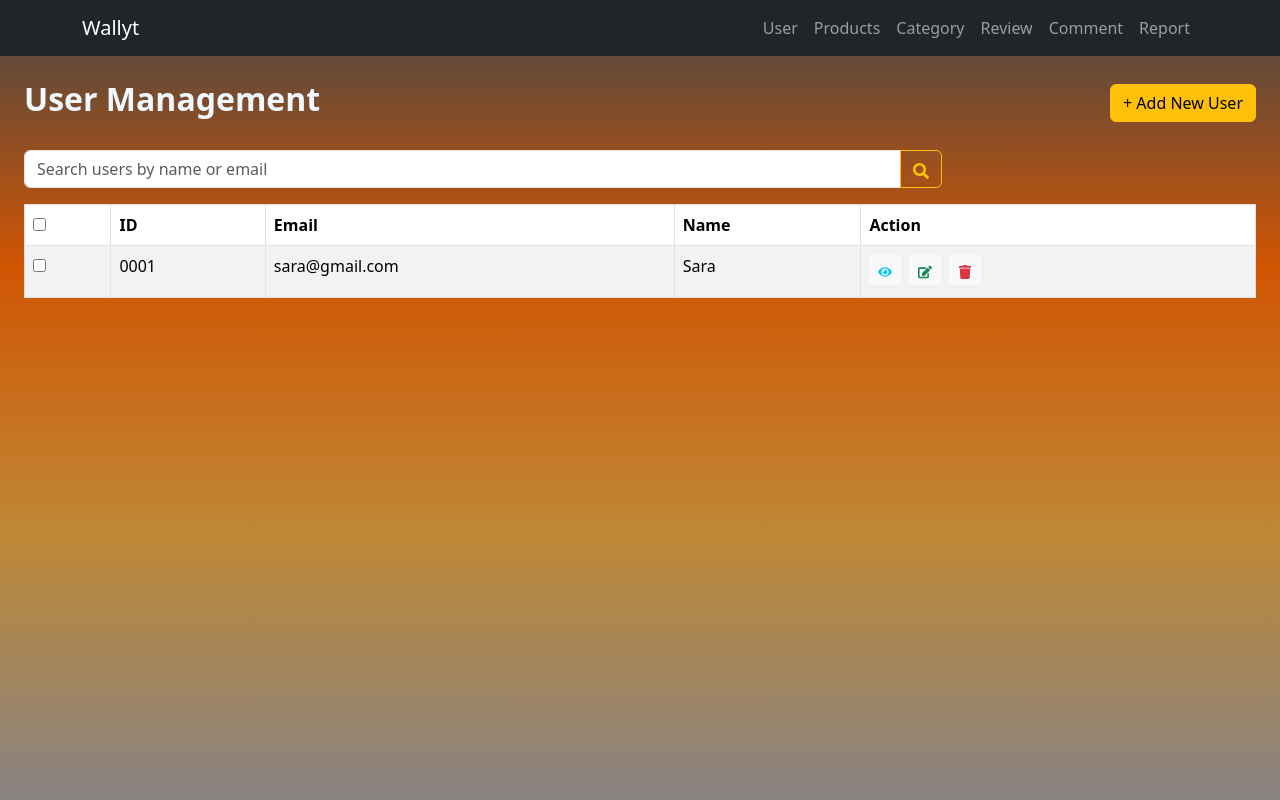
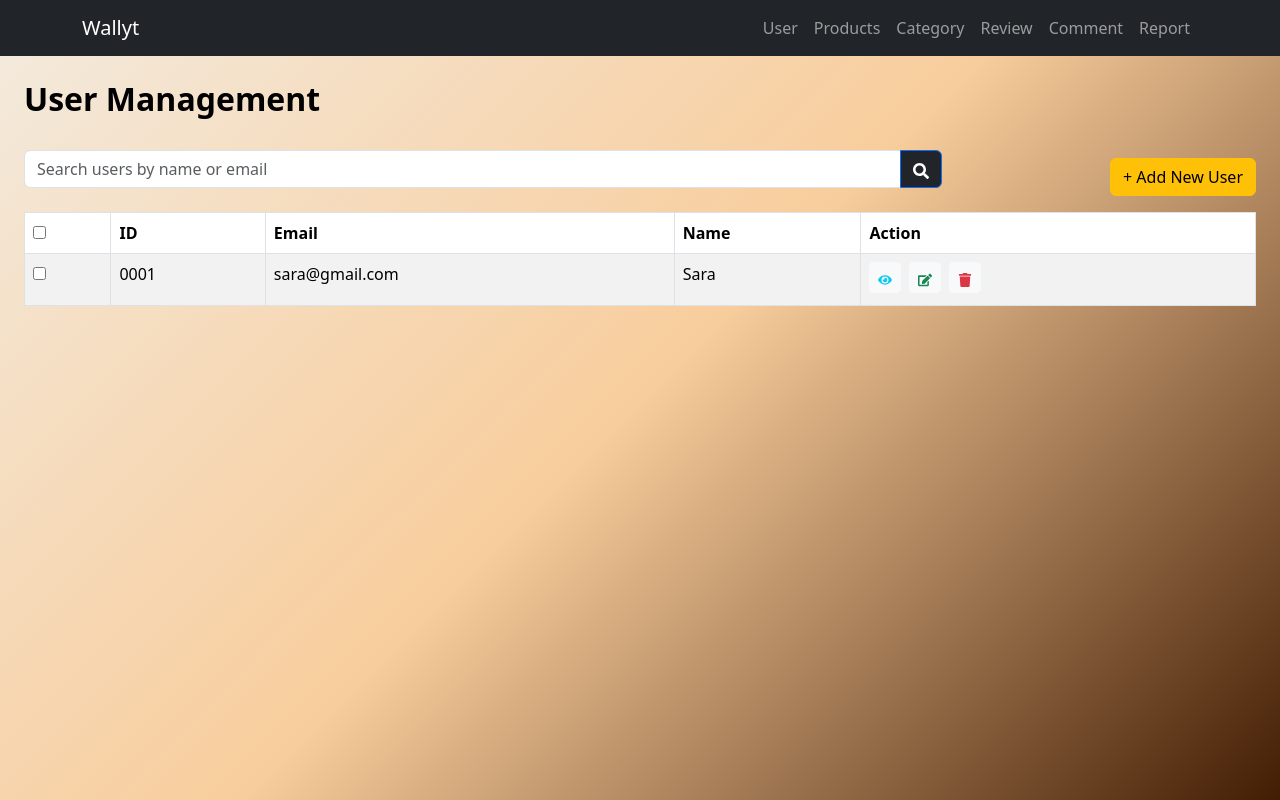
Before and after one commit to saraabdelrhman/admin-wallyt, a React (Create React App) app: page / in a window 1280 px wide. Built offline with nearby package versions, Linux system fonts and the light colour scheme.

Commit message:
changing buttons color

```diff
--- a/src/App.css
+++ b/src/App.css
@@ -1,8 +1,8 @@
 body{
-  background: linear-gradient(to top,rgb(136, 131, 131),rgba(174, 106, 3, 0.8),rgb(209, 85, 3),rgba(0, 0, 0, 0.723));
+  background: linear-gradient(135deg, #f3ebdf, #f3aa5796, #431d03);
   width: 100%;
   height: 100vh;
 }
 h2{
-  color: aliceblue;
+  color: rgb(0, 0, 0);
 }
--- a/src/components/Category.js
+++ b/src/components/Category.js
@@ -15,13 +15,13 @@ const Category = () => {
               aria-label="Search"
               aria-describedby="button-addon2"
             />
-             <Button variant="outline-warning" id="button-addon2">
+           <Button className="bg-dark" id="button-addon2">
               <FaSearch /> {/* Consistent icon usage */}
               <i className="bi bi-search"></i>
             </Button>
           </InputGroup>
         </Col>
-        <Col md={3} className="d-flex justify-content-md-end">
+        <Col md={3} className="d-flex justify-content-md-end mt-2">
        <Link to='/Newcategory'>  <Button className='btn btn-warning' size="md">+ Add New Product</Button></Link>
         </Col>
       </Row>
--- a/src/components/Comment.js
+++ b/src/components/Comment.js
@@ -15,12 +15,12 @@ const Comment = () => {
               aria-label="Search"
               aria-describedby="button-addon2"
             />
-            <Button variant="outline-warning" id="button-addon2">
+              <Button className="bg-dark" id="button-addon2">
               <FaSearch /> {/* Consistent use of FaSearch icon */}
             </Button>
           </InputGroup>
         </Col>
-       <Col md={3} className="d-flex justify-content-md-end">
+       <Col md={3} className="d-flex justify-content-md-end mt-2">
        <Link to='/newcomment'>    <Button variant="warning" size="md">+ Add New Comment</Button></Link>
         </Col>
       </Row>
--- a/src/components/Products.js
+++ b/src/components/Products.js
@@ -15,12 +15,12 @@ const Products = () => {
               aria-label="Search"
               aria-describedby="button-addon2"
             />
-            <Button variant="outline-warning" id="button-addon2">
+            <Button className="bg-dark" id="button-addon2">
               <FaSearch /> {/* Replaced with FaSearch icon for consistency */}
             </Button>
           </InputGroup>
         </Col>
-        <Col md={3} className="d-flex justify-content-md-end">
+        <Col md={3} className="d-flex justify-content-md-end mt-2">
         <Link to='/newproducts'> <Button variant="warning" size="md">+ Add New Product</Button> </Link>
         </Col>
       </Row>
--- a/src/components/Report.js
+++ b/src/components/Report.js
@@ -15,12 +15,12 @@ const Report = () => { // Capitalized component name
               aria-label="Search"
               aria-describedby="button-addon2"
             />
-             <Button variant="outline-warning"  id="button-addon2">
+              <Button className="bg-dark" id="button-addon2">
               <FaSearch /> {/* Consistent icon usage */}
             </Button>
           </InputGroup>
         </Col>
-        <Col md={3} className="d-flex justify-content-md-end">
+        <Col md={3} className="d-flex justify-content-md-end mt-2">
        <Link to='/newreport'>    <Button variant="warning" size="md">+ Add New Report</Button></Link>
         </Col>
       </Row>
--- a/src/components/Review.js
+++ b/src/components/Review.js
@@ -15,12 +15,12 @@ const Review = () => { // Capitalized component name
               aria-label="Search"
               aria-describedby="button-addon2"
             />
-            <Button variant="outline-warning" id="button-addon2">
+             <Button className="bg-dark" id="button-addon2">
               <FaSearch /> {/* Replaced with FaSearch icon for consistency */}
             </Button>
           </InputGroup>
         </Col>
-        <Col md={3} className="d-flex justify-content-md-end">
+        <Col md={3} className="d-flex justify-content-md-end mt-2">
        <Link to='/newreview'>   <Button variant="warning" size="md">+ Add New Review</Button> </Link>
         </Col>
       </Row>
--- a/src/components/User.js
+++ b/src/components/User.js
@@ -10,11 +10,6 @@ const User = () => {
         <Col md={6}>
           <h2 className="fw-bold">User Management</h2>
         </Col>
-        <Col md={6} className="text-md-end">
-          <Link to="/newuser">
-            <Button variant="warning" size="md" className=''>+ Add New User</Button>
-          </Link>
-        </Col>
       </Row>
       <Row className="mb-3">
         <Col md={9}>
@@ -24,11 +19,16 @@ const User = () => {
               aria-label="Search"
               aria-describedby="button-addon2"
             />
-            <Button variant="outline-warning" id="button-addon2">
+            <Button className="bg-dark" id="button-addon2">
               <FaSearch />
             </Button>
           </InputGroup>
         </Col>
+        <Col md={3} className="d-flex justify-content-md-end mt-2">
+        <Link to="/newuser">
+            <Button variant="warning" size="md" className=''>+ Add New User</Button>
+          </Link>
+          </Col >
       </Row>
       <Table responsive="md" striped bordered hover className="user-table">
         <thead className="bg-light">
```
